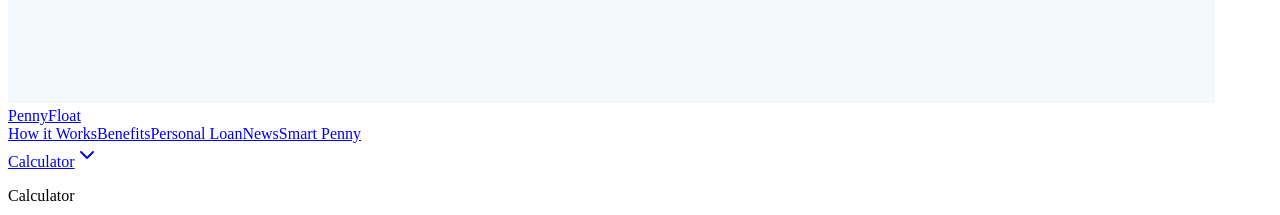
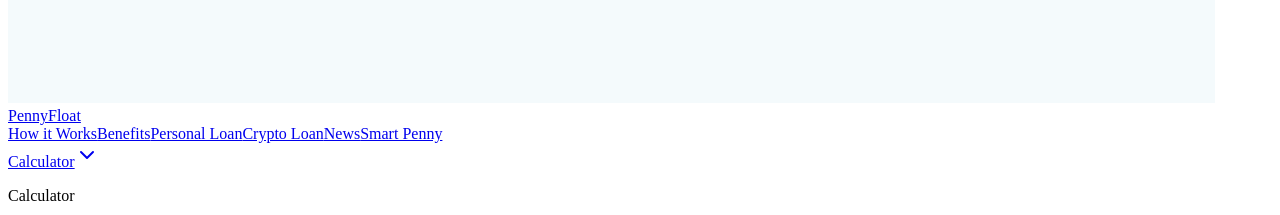
Before and after one commit to delonnhmd/GoldPenny, a React (Vite) app in the folder client/: page /loan in a window 1280 px wide. Shown: the part 1120-1335 px from the top of the page. Built offline with nearby package versions, Linux system fonts and the light colour scheme; a web font is replaced by a local one.

Commit message:
fix crypto page

```diff
--- a/client/src/components/Header.tsx
+++ b/client/src/components/Header.tsx
@@ -38,6 +38,7 @@ export function Header() {
             <a href="/#how-it-works" className="text-sm font-medium text-slate-600 hover:text-primary transition-colors">How it Works</a>
             <a href="/#benefits" className="text-sm font-medium text-slate-600 hover:text-primary transition-colors">Benefits</a>
             <Link href="/loan" className="text-sm font-medium text-slate-600 hover:text-primary transition-colors">Personal Loan</Link>
+            <Link href="/crypto-loan" className="text-sm font-medium text-slate-600 hover:text-primary transition-colors">Crypto Loan</Link>
             <Link href="/rates" className="text-sm font-medium text-slate-600 hover:text-primary transition-colors">News</Link>
             <Link href="/smart-penny" className="text-sm font-medium text-slate-600 hover:text-primary transition-colors">Smart Penny</Link>
             <div className="relative group">
@@ -97,6 +98,9 @@ export function Header() {
                     <Link href="/loan" className="rounded-md px-2 py-2 text-sm font-medium text-slate-700 hover:bg-slate-100">Personal Loan</Link>
                   </SheetClose>
                   <SheetClose asChild>
+                    <Link href="/crypto-loan" className="rounded-md px-2 py-2 text-sm font-medium text-slate-700 hover:bg-slate-100">Crypto Loan</Link>
+                  </SheetClose>
+                  <SheetClose asChild>
                     <Link href="/rates" className="rounded-md px-2 py-2 text-sm font-medium text-slate-700 hover:bg-slate-100">News</Link>
                   </SheetClose>
                   <SheetClose asChild>
```
